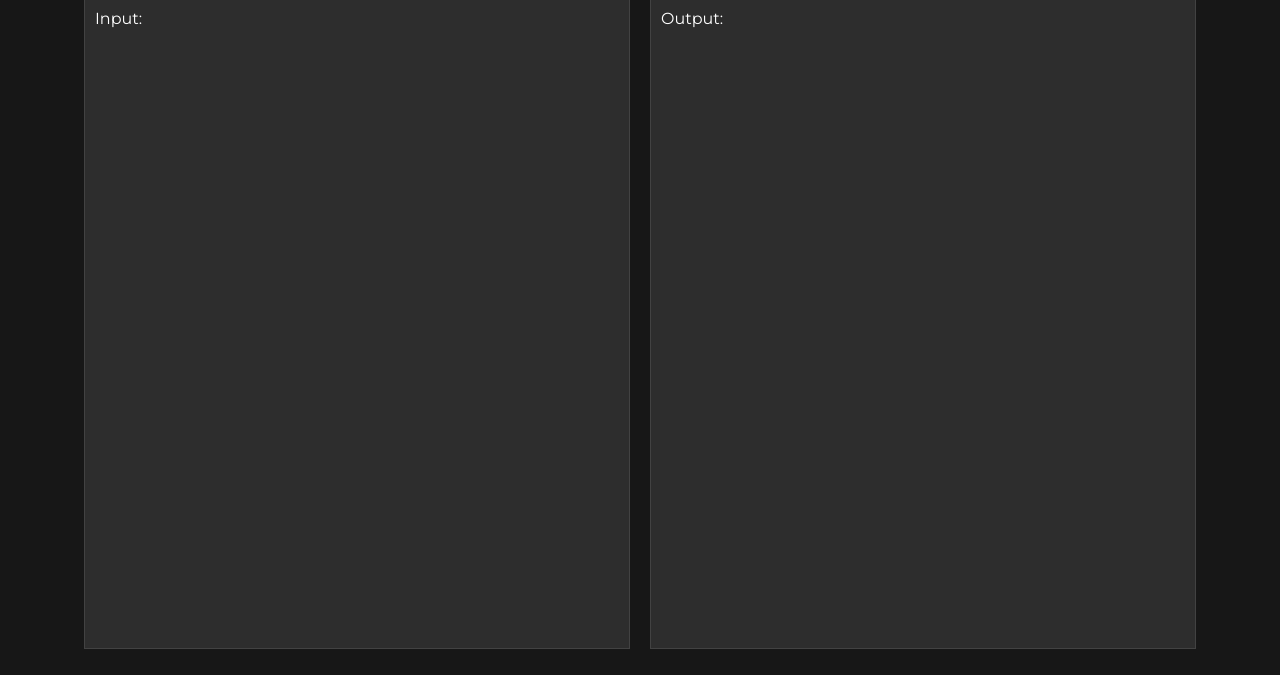
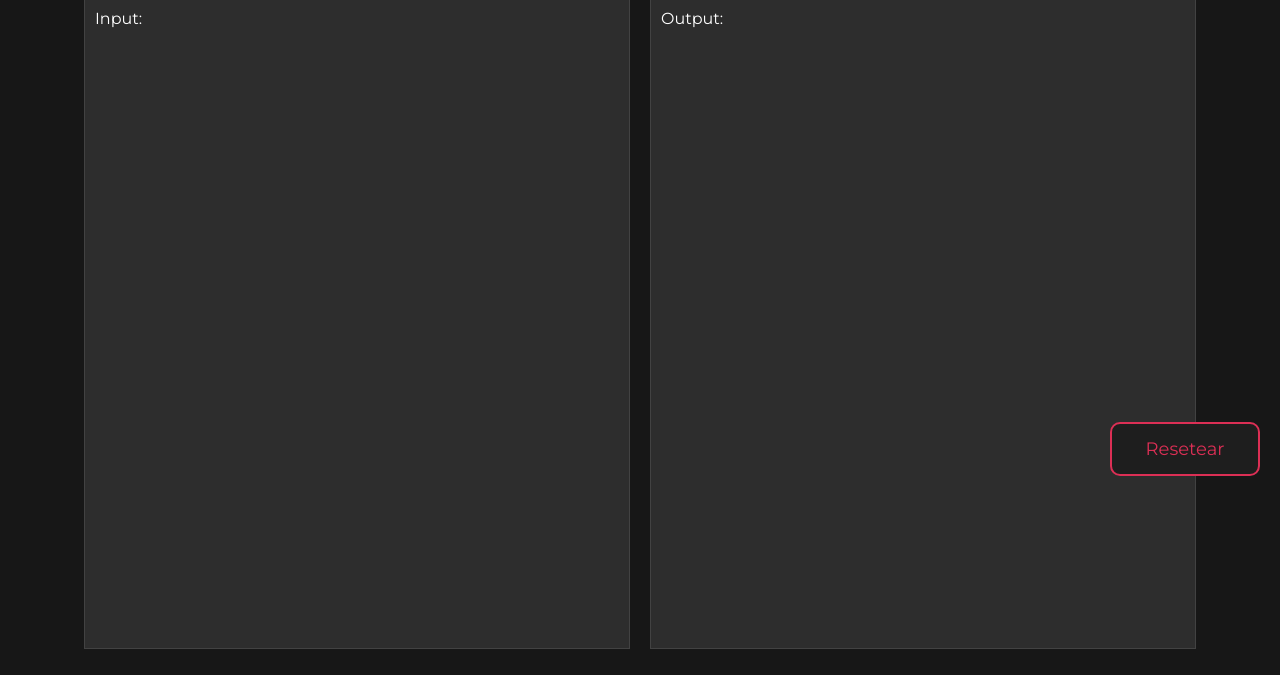
Before and after one commit to brandonT2002/IPC2_Proyecto3_202112030, a Python web app: template Templates/index.html in a window 1280 px wide. Shown: the part 304-979 px from the top of the page. Run offline with Jinja, Linux system fonts and the light colour scheme; the template is opened without the code that fills it, so the values that code supplies are empty.

Commit message:
reset button is implemented

```diff
--- a/Templates/index.html
+++ b/Templates/index.html
@@ -120,6 +120,8 @@
             <textarea name="input2" class="input" disabled="true">Output:</textarea>
         </div>
     </div>
+    <!-- reset -->
+    <button class="floating-button">Resetear</button>
     <!-- Sección de Ayuda -->
     <div class="container">
         <div id="help" class="modalmask">
--- a/Templates/style.css
+++ b/Templates/style.css
@@ -6,7 +6,7 @@
     --gray: #2d2d2d;
     --blue: #0075ff;
     --green: #3dcb8a;
-    --red: #d96e57;
+    --red: #dc2f55;
     --white: #fff;
 }
 html {
@@ -340,3 +340,26 @@ h4{
     background-color: var(--gray);
     border-color: var(--gray);
 }
+/* reset */
+.floating-button {
+    font-family: var(--font);
+    font-size: 1.8rem;
+    position: fixed;
+    bottom: 20px;
+    right: 20px;
+    border: .15rem solid;
+    background-color: var(--secondary);
+    color: var(--red);
+    border: 2px solid var(--red);
+    padding: 10px 20px;
+    border-radius: 1rem;
+    text-decoration: none;
+    height: 5.4rem;
+    width: 15rem;
+    cursor: pointer;
+}
+.floating-button:hover {
+    background-color: #dc2f55;
+    color: var(--white);
+    transition: 20;
+}
```
